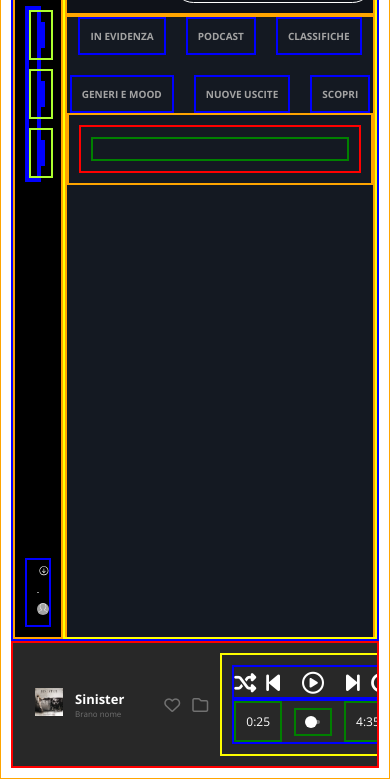
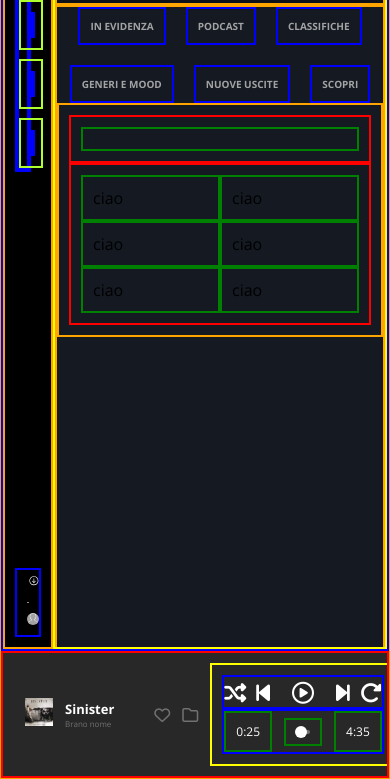
Before and after one commit to igorliotta/html-css-spotifyweb, a plain HTML site: page index.html in a window 390 px wide. Shown: the part 65-844 px from the top of the page. Drawn offline with nearby package versions, Linux system fonts and the light colour scheme.

Commit message:
Added: layout col-12 and col-6 inside row in html, relative css style, relative debug rules and relative responsive

```diff
--- a/css/app.css
+++ b/css/app.css
@@ -420,6 +420,17 @@ img {
     justify-content: center;
 }
 
+.col-12 {
+    flex-basis: 100%;
+}
+
+.row-cards {
+    flex-wrap: wrap;
+}
+
+.col-6 {
+    flex-basis: calc((100% / 12) * 6);
+}
 
 
 
@@ -476,6 +487,10 @@ img {
         flex-wrap: nowrap;
     }
 
+    .row-cards {
+        flex-wrap: nowrap;
+    }
+
 
 
  }
@@ -490,7 +505,6 @@ img {
 
 .debug .container {
     border: 1px solid orange;
-    padding: 10px;
 }
 
 
@@ -518,7 +532,8 @@ img {
 
 
 .debug .container-player,
-.debug .row {
+.debug .row-title,
+.debug .row-cards {
     border: 2px solid red;
     padding: 10px;
 }
@@ -535,7 +550,8 @@ img {
 
 .debug .time,
 .debug .timeline-bar,
-.debug .col-12 {
+.debug .col-12,
+.debug .col-6 {
     border: 2px solid green;
     padding: 10px;
 }
--- a/index.html
+++ b/index.html
@@ -175,8 +175,18 @@
                         </div>
 
                         <div class="container-recently-played">
-                            <div class="row">
+                            <div class="row-title flex">
                                 <div class="col-12"></div>
+                            </div>
+
+                            <div class="row-cards flex justify-between">
+                                <div class="col-6">ciao</div>
+                                <div class="col-6">ciao</div>
+                                <div class="col-6">ciao</div>
+                                <div class="col-6">ciao</div>
+                                <div class="col-6">ciao</div>
+                                <div class="col-6">ciao</div>
+
                             </div>
                         </div>
                     </div>
```
